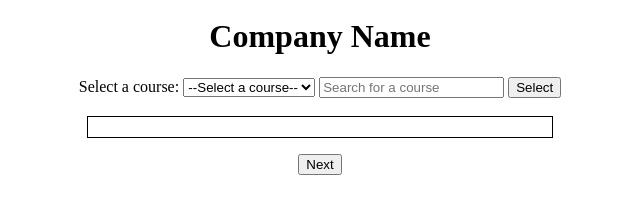
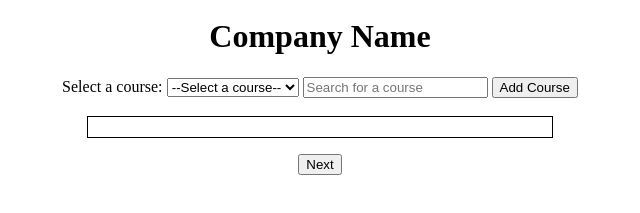
Before and after one commit to TrojanHorse0918/TrojanHorse0918.github.io, a plain HTML site: page course-select.html in a window 1280 px wide. Shown: the part 29-242 px from the top of the page, without its empty margins (320-960 px from the left). Drawn offline with Linux system fonts and the light colour scheme.

Commit message:
Changed "Select" button to "Add Course"

```diff
--- a/course-select.html
+++ b/course-select.html
@@ -48,7 +48,7 @@
 
 <input type="text" id="course-search" placeholder="Search for a course">
 
-<button type="button" id="submit-button">Select</button>
+<button type="button" id="submit-button">Add Course</button>
 
 		<br />
 		<br />
```
